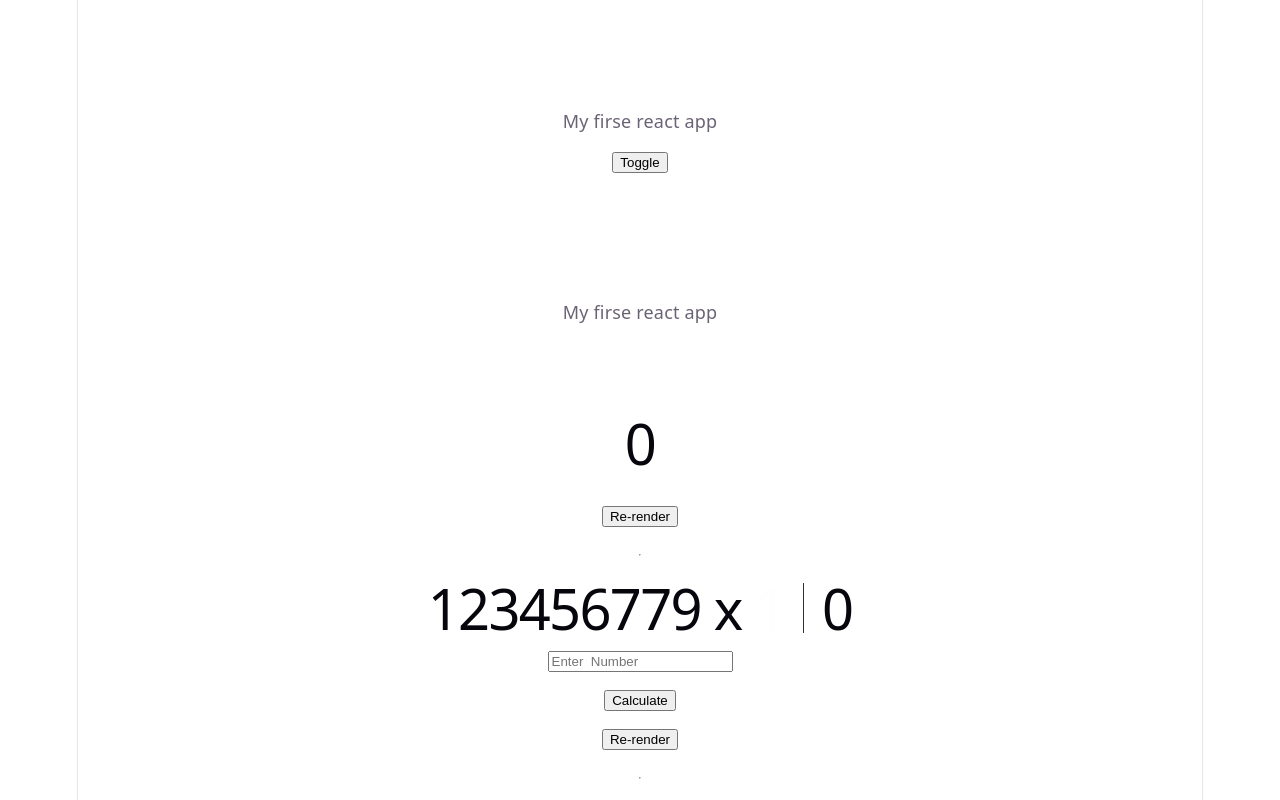
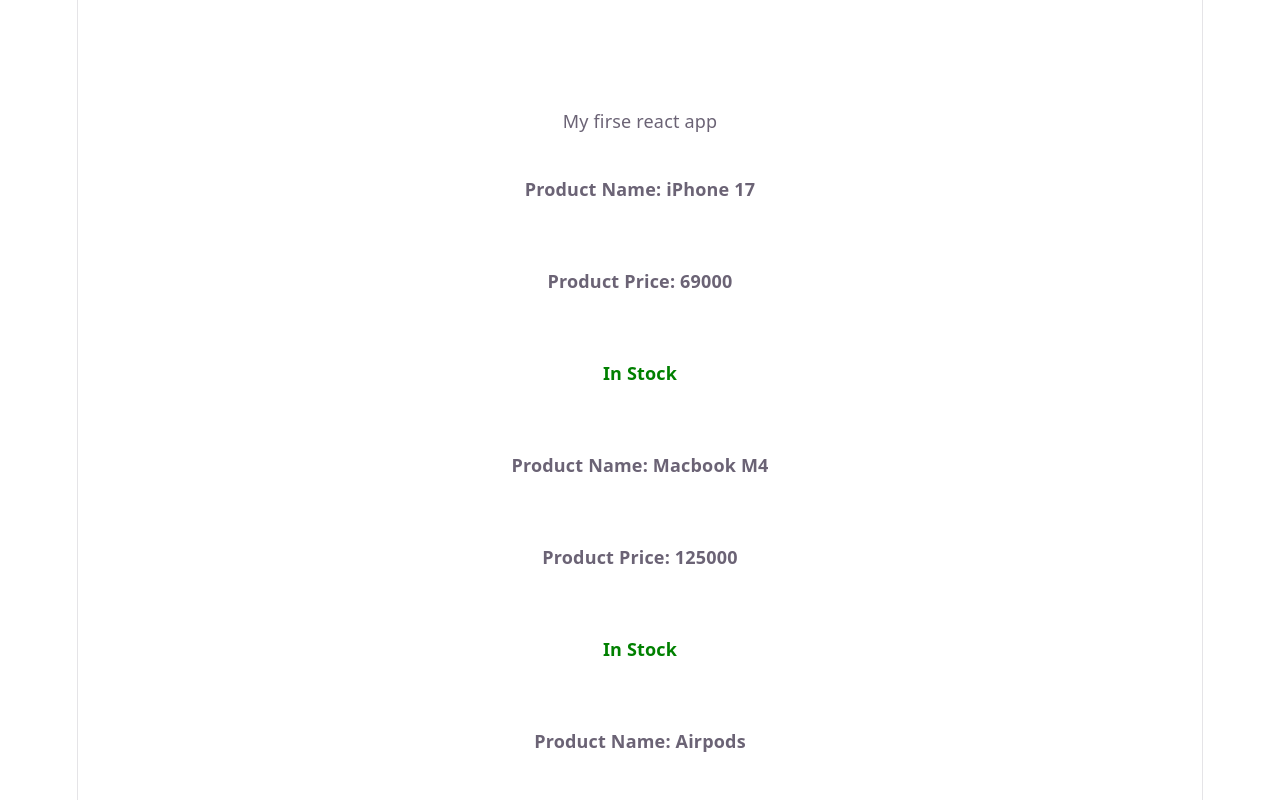
Before and after one commit to amitt39/dev-journey, a React (Vite) app in the folder 02-react/01-basics/my-first-react/: page / in a window 1280 px wide. Shown: the top 800 px of the page. Built offline with nearby package versions, Linux system fonts and the light colour scheme.

Commit message:
feat: Props

```diff
--- a/02-react/01-basics/my-first-react/src/App.jsx
+++ b/02-react/01-basics/my-first-react/src/App.jsx
@@ -6,6 +6,7 @@
 import TaskList from "./TaskList";
 import Timer from "./Timer";
 import UserProfile from "./UserProfile";
+import ProductCard from "./components/ProductCard";
 import CallbackDemo from "./hooks/CallbackDemo";
 import ExpensiveCalc from "./hooks/ExpensiveCalc";
 import ThemeSwitcher from "./hooks/ThemeSwitcher";
@@ -15,6 +16,9 @@
   return (
     <>
       <Header name="Amit" city="Ahmedabad" />
+      <ProductCard name={"iPhone 17"} price={69000} inStock={true} />
+      <ProductCard name={"Macbook M4"} price={125000} inStock={true} />
+      <ProductCard name={"Airpods"} price={25000} inStock={false} />
       <ThemeSwitcher />
       <CallbackDemo />
       <ExpensiveCalc />
--- /dev/null
+++ b/02-react/01-basics/my-first-react/src/components/ProductCard.jsx
@@ -0,0 +1,13 @@
+function ProductCard({ name, price, inStock }) {
+  return (
+    <>
+      <h4>Product Name: {name}</h4>
+      <h4>Product Price: {price}</h4>
+      <h4 style={{ color: inStock ? "green" : "red" }}>
+        {inStock === true ? "In Stock" : "Out of Stock"}
+      </h4>
+    </>
+  );
+}
+
+export default ProductCard;
```
